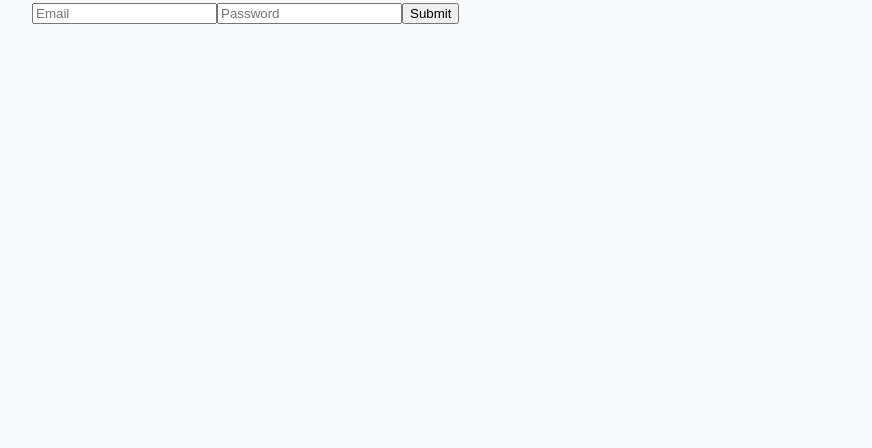
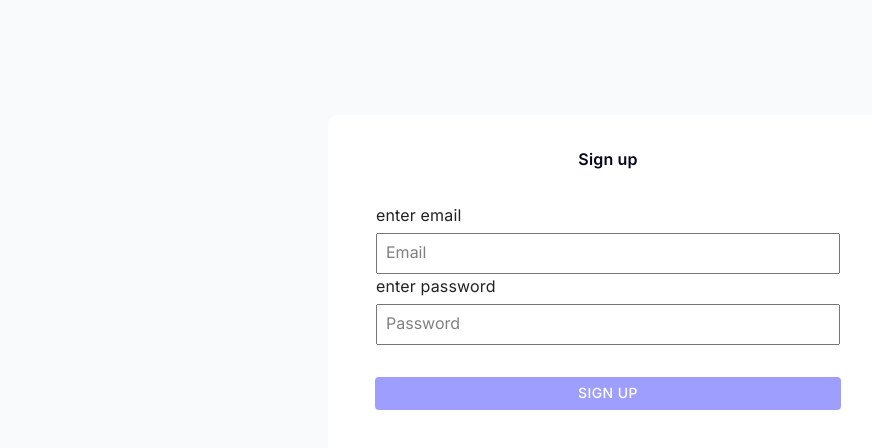
Before and after one commit to Sem19/time-tracking, a React (Vite) app in the folder time-tracking/: page /login in a window 1280 px wide. Shown: the top 448 px of the page, without its empty margins (32-904 px from the left). Built offline with nearby package versions, Linux system fonts and the light colour scheme; no server answers.

Commit message:
add sign up

```diff
--- a/time-tracking/src/App.jsx
+++ b/time-tracking/src/App.jsx
@@ -3,23 +3,28 @@ import { BrowserRouter as Router, Route, Routes } from "react-router";
 import { theme } from "./mui-theme/mui-theme.jsx";
 import TimerPage from "./pages/timer/timer-page.jsx";
 import PrivateRoute from "./routes/private-route.jsx";
-import LoginPage from "./pages/login/login-page.jsx";
+import LoginSignUpPage from "./pages/login-sign-up/login-sign-up-page.jsx";
 import useAuth from "./utils/use-auth/use-auth.js";
 
 function App() {
-  useAuth();
+  const { isLoading } = useAuth();
+
   return (
     <ThemeProvider theme={theme}>
       <CssBaseline />
       <Router>
         <Box sx={{ minHeight: "100vh", background: "#F9FAFC" }}>
           <Container maxWidth="lg">
-            <Routes>
-              <Route element={<PrivateRoute />}>
-                <Route exact path="/" element={<TimerPage />} />
-              </Route>
-              <Route exact path="/login" element={<LoginPage />} />
-            </Routes>
+            {isLoading ? (
+              <p>Loading....</p>
+            ) : (
+              <Routes>
+                <Route element={<PrivateRoute />}>
+                  <Route exact path="/" element={<TimerPage />} />
+                </Route>
+                <Route exact path="/login" element={<LoginSignUpPage />} />
+              </Routes>
+            )}
           </Container>
         </Box>
       </Router>
--- /dev/null
+++ b/time-tracking/src/components/header/header.jsx
@@ -0,0 +1,53 @@
+import {
+  Avatar,
+  IconButton,
+  ListItemIcon,
+  Menu,
+  MenuItem,
+  Tooltip,
+} from "@mui/material";
+import { useContext, useState } from "react";
+import { menuSTyle } from "./style";
+import AuthContext from "../../context/auth/auth.jsx";
+
+// import Logout from "@mui/icons-material/Logout";
+
+const Header = () => {
+  const [anchorEl, setAnchorEl] = useState(null);
+  const { onLogOut } = useContext(AuthContext);
+  const open = Boolean(anchorEl);
+  const handleClick = (event) => {
+    setAnchorEl(event.currentTarget);
+  };
+  const handleClose = () => setAnchorEl(null);
+
+  const onLogoutMenu = () => {
+    handleClose();
+    onLogOut();
+  };
+  return (
+    <>
+      <Tooltip title="Account settings">
+        <IconButton onClick={handleClick} size="small">
+          <Avatar sx={{ width: 32, height: 32 }}>M</Avatar>
+        </IconButton>
+      </Tooltip>
+      <Menu
+        anchorEl={anchorEl}
+        open={open}
+        onClose={handleClose}
+        onClick={handleClose}
+        slotProps={menuSTyle}
+        transformOrigin={{ horizontal: "right", vertical: "top" }}
+        anchorOrigin={{ horizontal: "right", vertical: "bottom" }}
+      >
+        <MenuItem onClick={onLogoutMenu}>
+          <ListItemIcon>{/* <Logout fontSize="small" /> */}</ListItemIcon>
+          Logout
+        </MenuItem>
+      </Menu>
+    </>
+  );
+};
+
+export default Header;
--- /dev/null
+++ b/time-tracking/src/components/header/style.js
@@ -0,0 +1,28 @@
+export const menuSTyle = {
+  paper: {
+    elevation: 0,
+    sx: {
+      overflow: "visible",
+      filter: "drop-shadow(0px 2px 8px rgba(0,0,0,0.32))",
+      mt: 1.5,
+      "& .MuiAvatar-root": {
+        width: 32,
+        height: 32,
+        ml: -0.5,
+        mr: 1,
+      },
+      "&::before": {
+        content: '""',
+        display: "block",
+        position: "absolute",
+        top: 0,
+        right: 14,
+        width: 10,
+        height: 10,
+        bgcolor: "background.paper",
+        transform: "translateY(-50%) rotate(45deg)",
+        zIndex: 0,
+      },
+    },
+  },
+};
--- a/time-tracking/src/context/auth/auth.jsx
+++ b/time-tracking/src/context/auth/auth.jsx
@@ -1,12 +1,17 @@
+import { signOut } from "firebase/auth";
 import { createContext, useState } from "react";
+import { auth } from "../../firebase/firebase";
 
 const AuthContext = createContext();
 
 export const AuthProvider = ({ children }) => {
   const [isLogin, setIsLogin] = useState(false);
-  console.log(isLogin);
+
   const onLogin = () => setIsLogin(true);
-  const onLogOut = () => setIsLogin(false);
+
+  const onLogOut = () => {
+    signOut(auth).then(() => setIsLogin(false));
+  };
 
   return (
     <AuthContext.Provider value={{ isLogin, onLogin, onLogOut }}>
--- /dev/null
+++ b/time-tracking/src/pages/login-sign-up/login-sign-up-page-styles.js
@@ -0,0 +1,18 @@
+export const stylesContainerLoginPage = {
+  background: "white",
+  width: "560px",
+  height: "468px",
+  margin: "10% auto 0 auto",
+  padding: "32px",
+  borderRadius: "10px",
+  alignItems: "center",
+};
+export const formStyle = {
+  width: "100%",
+};
+export const buttonStyle = {
+  marginTop: "32px",
+  padding: "4px 0px",
+  background: "#0000ff61",
+  width: "94%",
+};
--- /dev/null
+++ b/time-tracking/src/pages/login-sign-up/login-sign-up-page.jsx
@@ -0,0 +1,109 @@
+import {
+  createUserWithEmailAndPassword,
+  signInWithEmailAndPassword,
+} from "firebase/auth";
+import { useForm } from "react-hook-form";
+import { auth } from "../../firebase/firebase.js";
+import { useContext } from "react";
+import AuthContext from "../../context/auth/auth.jsx";
+import { Navigate, useSearchParams } from "react-router";
+import { Box, Button, Divider, Stack, Typography } from "@mui/material";
+import {
+  buttonStyle,
+  formStyle,
+  stylesContainerLoginPage,
+} from "./login-sign-up-page-styles.js";
+import styles from "./login-sign-up-page.module.css";
+
+const LoginSignUpPage = () => {
+  const [searchParams, setSearchParams] = useSearchParams();
+  const { isLogin } = useContext(AuthContext);
+  const type = searchParams.get("type");
+  const isLoginPage = type === "signIn";
+
+  const goToCreatePage = () => setSearchParams({ type: "signUp" });
+
+  const {
+    register,
+    handleSubmit,
+    formState: { errors, isDirty },
+  } = useForm();
+
+  const onLoginUser = (email, password) => {
+    signInWithEmailAndPassword(auth, email, password);
+  };
+  const onRegisterUser = (email, password) => {
+    createUserWithEmailAndPassword(auth, email, password);
+  };
+
+  const onSubmit = ({ email, password }) => {
+    if (isLoginPage) onLoginUser(email, password);
+    else onRegisterUser(email, password);
+  };
+
+  if (isLogin) return <Navigate to="/" />;
+
+  return (
+    <Stack>
+      <Stack sx={stylesContainerLoginPage}>
+        <Typography
+          variant="title"
+          component="h2"
+          sx={{ marginBottom: "32px" }}
+        >
+          {isLoginPage ? "Log in" : "Sign up"}
+        </Typography>
+
+        <form onSubmit={handleSubmit(onSubmit)} style={formStyle}>
+          <Box sx={{ padding: "0px 16px" }}>
+            <label htmlFor="email">enter email</label>
+            <input
+              className={styles.form_field}
+              type="email"
+              placeholder="Email"
+              {...register("email")}
+            />
+          </Box>
+          <Box sx={{ padding: "0px 16px" }}>
+            <label htmlFor="password">enter password</label>
+            <input
+              className={styles.form_field}
+              type="password"
+              placeholder="Password"
+              {...register("password")}
+            />
+          </Box>
+
+          <Button sx={buttonStyle} variant="primary" type="submit">
+            {isLoginPage ? "Login" : "Sign up"}
+          </Button>
+        </form>
+        {isLoginPage ? (
+          <>
+            <Divider
+              orientation="horizontal"
+              sx={{
+                width: "90%",
+                marginTop: "24px",
+                borderColor: "rgb(0 0 0 / 45%)",
+              }}
+            />
+            <Button
+              sx={{
+                marginTop: "24px",
+                padding: "4px 0px",
+                width: "94%",
+              }}
+              variant="text"
+              type="submit"
+              onClick={goToCreatePage}
+            >
+              Create account
+            </Button>
+          </>
+        ) : null}
+      </Stack>
+    </Stack>
+  );
+};
+export default LoginSignUpPage;
--- /dev/null
+++ b/time-tracking/src/pages/login-sign-up/login-sign-up-page.module.css
@@ -0,0 +1,10 @@
+.form_field::placeholder {
+  font-family: Inter;
+  font-size: 16px;
+  color: grey;
+}
+.form_field {
+  width: 100%;
+  margin-top: 6px;
+  padding: 11px 0px 11px 8px;
+}
--- a/time-tracking/src/pages/login/login-page.jsx
+++ /dev/null
@@ -1,35 +0,0 @@
-import { signInWithEmailAndPassword } from "firebase/auth";
-import { useForm } from "react-hook-form";
-import { auth } from "../../firebase/firebase";
-import { useContext } from "react";
-import AuthContext from "../../context/auth/auth.jsx";
-import { useNavigate } from "react-router";
-
-const LoginPage = () => {
-  const navigate = useNavigate();
-  const { isLogin, onLogin } = useContext(AuthContext);
-  const {
-    register,
-    handleSubmit,
-    formState: { errors, isDirty },
-  } = useForm();
-
-  const onSubmit = ({ email, password }) => {
-    signInWithEmailAndPassword(auth, email, password)
-      .then(() => {
-        onLogin();
-        navigate("/");
-      })
-      .catch((error) => console.log(error));
-  };
-
-  return (
-    <form onSubmit={handleSubmit(onSubmit)}>
-      <input type="email" placeholder="Email" {...register("email")} />
-      <input type="password" placeholder="Password" {...register("password")} />
-
-      <input type="submit" />
-    </form>
-  );
-};
-export default LoginPage;
--- a/time-tracking/src/pages/timer/timer-page.jsx
+++ b/time-tracking/src/pages/timer/timer-page.jsx
@@ -4,6 +4,7 @@ import RecentEntries from "../../components/recent-entries/recent-entries.jsx";
 import TodaysSummary from "../../components/todays-summary/today-summary.jsx";
 import { useState } from "react";
 import useLocalStorage from "../../utils/local-storage/use-local-storage.js";
+import Header from "../../components/header/header.jsx";
 
 const TimerPage = () => {
   const { getLocalStorageEntries } = useLocalStorage();
@@ -11,6 +12,7 @@ const TimerPage = () => {
 
   return (
     <Stack spacing={1}>
+      <Header />
       <StartTimer setEntries={setEntries} />
       <Stack direction={"row"} spacing={1}>
         <RecentEntries entries={entries} />
--- a/time-tracking/src/routes/private-route.jsx
+++ b/time-tracking/src/routes/private-route.jsx
@@ -4,8 +4,8 @@ import AuthContext from "../context/auth/auth.jsx";
 
 const PrivateRoute = (props) => {
   const { isLogin } = useContext(AuthContext);
-  console.log(isLogin);
+
   if (isLogin) return <Outlet {...props} />;
-  else return <Navigate to="/login" />;
+  else return <Navigate to="/login?type=signIn" />;
 };
 export default PrivateRoute;
--- a/time-tracking/src/utils/use-auth/use-auth.js
+++ b/time-tracking/src/utils/use-auth/use-auth.js
@@ -1,19 +1,18 @@
 import { onAuthStateChanged } from "firebase/auth";
-import { useContext, useEffect } from "react";
+import { useContext, useEffect, useState } from "react";
 import { auth } from "../../firebase/firebase";
 import AuthContext from "../../context/auth/auth.jsx";
 
 const useAuth = () => {
   const { onLogin } = useContext(AuthContext);
+  const [isLoading, setIsLoading] = useState(true);
   useEffect(() => {
     onAuthStateChanged(auth, (user) => {
-      if (user) {
-        onLogin();
-        console.log(user);
-      } else {
-        console.log(2);
-      }
+      if (user) onLogin();
+      setIsLoading(false);
     });
   }, []);
+
+  return { isLoading };
 };
 export default useAuth;
```
